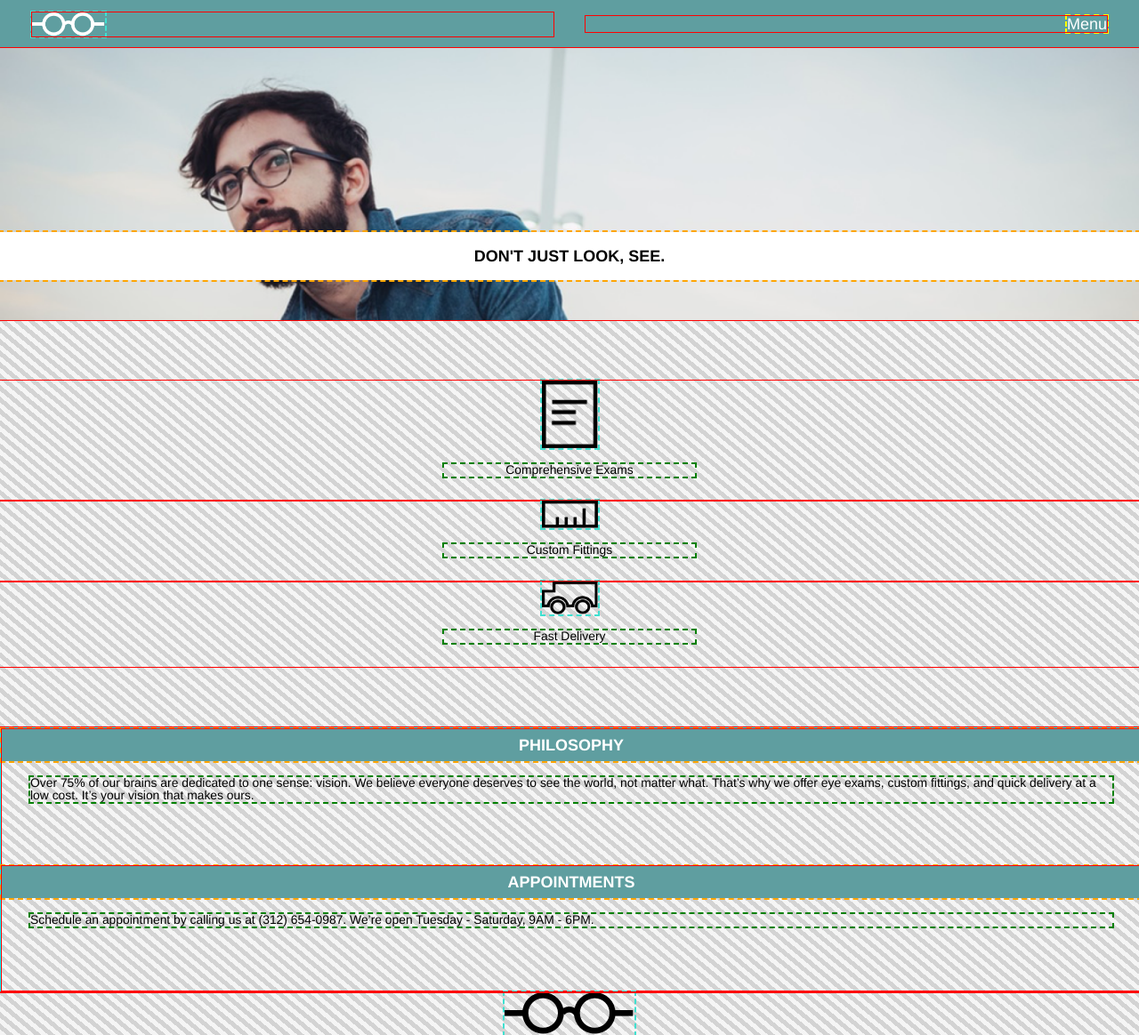
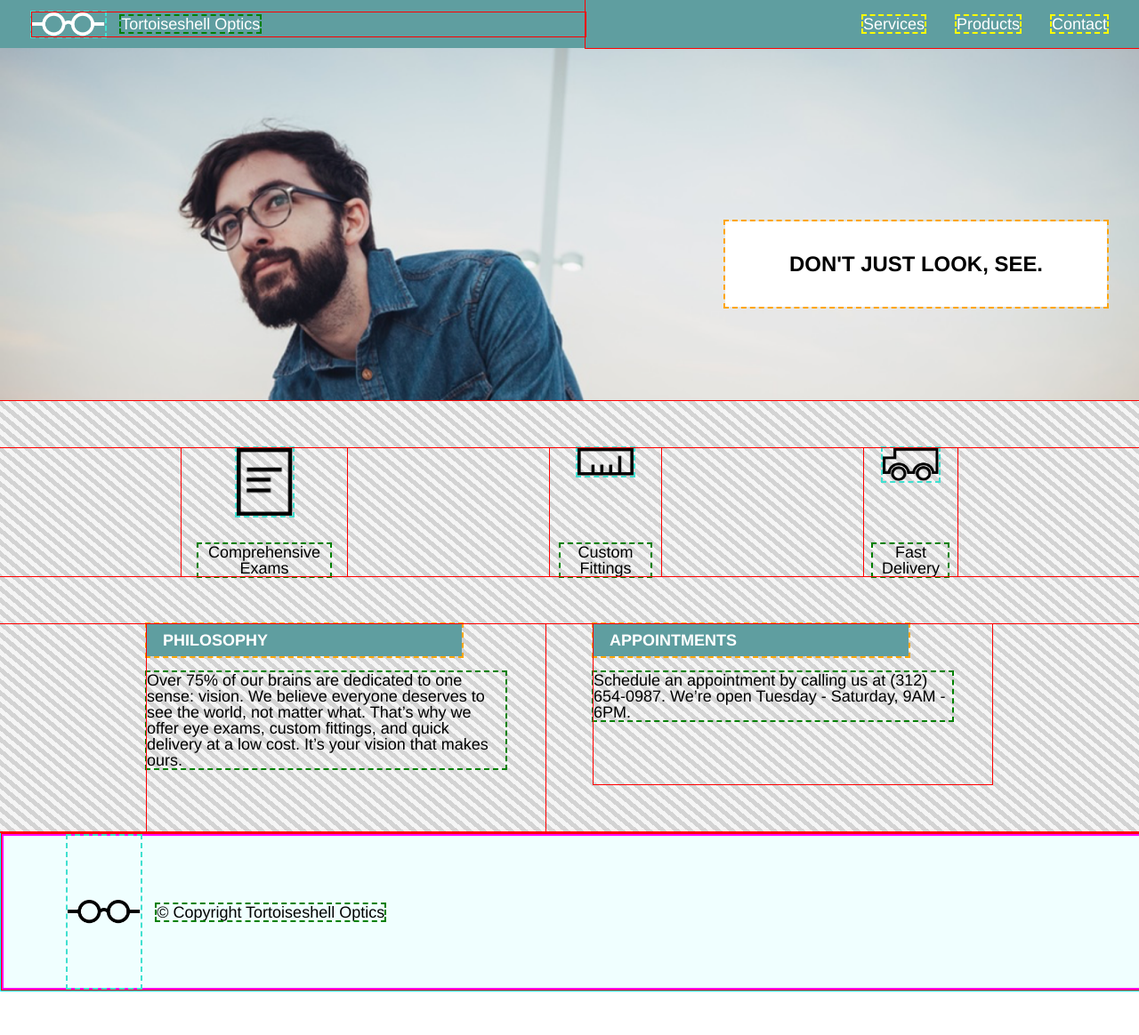
Before and after one commit to Zielous/codecademy_tortoiseshell, a plain HTML site: page index.html in a window 1280 px wide. Shown: the whole page at 89% size. After the commit the page ends 1115 px from the top, so only its background shows below. Drawn offline with Linux system fonts and the light colour scheme.

Commit message:
Added tablet responsive.

```diff
--- a/index.html
+++ b/index.html
@@ -14,32 +14,41 @@
 
   <!-- header section -->
 
-  <header class="header  container__flex  color__primary--bg">
+  <header class="header--float  container__flex  color__primary--bg">
     <div class="header__logo  container__flex">
       <img class="logo__img"
       title="Tortoiseshell Optics" alt="logo"
       src="./resources/images/logo-white.png"
       />
-        <!-- <span class="logo__text">
+      <span class="logo__text visible__tablet-desktop">
         Tortoiseshell Optics
-      </span> -->
+      </span>
     </div>
 
     <nav class="header__menu  container__flex">
-      <ul>
-        <li>
+      <ul class="menu__ul  container__flex">
+        <li class="menu__li  visible__mobile">
           Menu
+        </li>
+        <li class="menu__li  visible__tablet-desktop">
+          Services
+        </li>
+        <li class="menu__li  visible__tablet-desktop">
+          Products
+        </li>
+        <li class="menu__li  visible__tablet-desktop">
+          Contact
         </li>
       </ul>
     </nav>
   </header>
 
 
+  <main class="below-header">
+    <!-- banner hero section -->
 
-  <!-- hero banner section -->
-
-  <section class="hero-banner  container__flex">
-    <h1 class="hero-banner__title  caps__upper">
+    <section class="banner__hero  container__flex">
+      <h1 class="hero__title  caps__upper">
         Don't just look, see.
       </h1>
     </section>
@@ -48,7 +57,7 @@
 
     <!-- features section -->
 
-  <section class="features-section  container__flex">
+    <section class="section__features  container__flex">
 
       <div class="feature  container__flex">
         <img class="feature__img"
@@ -86,13 +95,13 @@
 
     <!-- highlights section -->
 
-  <section class="vb1 highlights  container__flex">
+    <section class="highlights  container__flex">
 
       <div class="highlight  container__flex">
         <h2 class="highlight__title  color__primary--bg  caps__upper">
           Philosophy
         </h2>
-      <p class="highlight__text  container--maxwidth">
+        <p class="highlight__text  container--limit-screen-width">
           Over 75% of our brains are dedicated to one sense: vision. We believe everyone deserves to see the world, not matter what. That’s why we offer eye exams, custom fittings, and quick delivery at a low cost. It’s your vision that makes ours.
         </p>
       </div>
@@ -101,7 +110,7 @@
         <h2 class="highlight__title  color__primary--bg  caps__upper">
           Appointments
         </h2>
-      <p class="highlight__text  container--maxwidth">
+        <p class="highlight__text  container--limit-screen-width">
           Schedule an appointment by calling us at (312) 654-0987. We’re open Tuesday - Saturday, 9AM - 6PM.
         </p>
       </div>
@@ -112,13 +121,18 @@
 
     <!-- footer section -->
 
-  <footer>
-    <div class="copyright  container__flex">
-      <img class="copyright__img"
+    <footer class="vb1 container--full-screen-width container__flex">
+      <div class="vb2 copyright copyright--bg container__flex">
+        <img class="copyright__logo"
           title="Tortoiseshell Optics" alt="logo"
           src="./resources/images/logo-black.png">
+        <span class="copyright__text  visible__tablet-desktop">
+          &copy; Copyright Tortoiseshell Optics
+        </span>
       </div>
     </footer>
+
+  </main>
 </body>
 
 
--- a/resources/css/shortcuts.css
+++ b/resources/css/shortcuts.css
@@ -56,7 +56,11 @@
     width: 100%;
   }
 
-  .container--maxwidth {
+  .container--full-screen-width {
+    width: 100%;
+  }
+
+  .container--limit-screen-width {
     /*
     *
     * In HTML, apply this on parent containers which need to
@@ -154,8 +158,7 @@
   }
 
   @media only screen
-    and (min-width: 470px)
-    and (max-width: 1024px) {
+    and (min-width: 470px) {
     /* Selectors for tablet screens only */
 
     /**
--- a/resources/css/style.css
+++ b/resources/css/style.css
@@ -23,9 +23,11 @@
     line-height: 1.4;
   }
 
-  .container--maxwidth {
+  .container--limit-screen-width {
     width: 95%;
   }
+
+
 
 
 
@@ -53,6 +55,18 @@
 #HEADER-SECTION
 \*----------*/
 
+  .header--float {
+    position: fixed; /* float menu bar */
+    z-index: 10;
+  }
+
+    .below-header {
+      position: relative; /* everything else behind menu bar */
+      padding-top: 3rem;
+    }
+
+
+
   .header__logo {
     justify-content: flex-start;
     margin-left: 2rem;
@@ -66,18 +80,28 @@
 
   .header__menu {
     justify-content: flex-end;
-    margin: 1rem 2rem;
+  }
+
+    .menu__ul {
+      justify-content: flex-end;
+      margin-right: 1rem;
+    }
+
+    .menu__li {
+      margin: 1rem 1rem;
     }
 
 
 
 
 
+
+
 /*----------*\
-#HERO-BANNER-SECTION
+#BANNER-HERO-SECTION
 \*----------*/
 
-  .hero-banner {
+  .banner__hero {
     background-image: url("../images/glasses-bg.png");
     background-repeat: no-repeat;
     background-size: cover;
@@ -85,7 +109,7 @@
     height: 17rem;
   }
 
-    .hero-banner__title {
+    .hero__title {
       margin-top: 9rem;
       padding: 1rem 0;
       background-color: white;
@@ -98,10 +122,10 @@
 
 
 /*----------*\
-#HERO-BANNER-SECTION
+#FEATURES-SECTION
 \*----------*/
 
-  .features-section {
+  .section__features {
     margin: 3.77rem 0;
     flex-wrap: wrap;
   }
@@ -142,3 +166,130 @@
       margin: 1rem 0 4rem 0;
       font-size: 0.77rem;
     }
+
+
+
+
+
+/*----------*\
+#FOOTER-SECTION
+\*----------*/
+
+  .copyright--bg {
+    background-color: azure;
+  }
+
+    .copyright__logo {
+      height: 1.5rem;
+      padding: 4rem 0;
+    }
+
+
+
+
+
+
+/*----------*\
+#RESPONSIVE-DESIGNS
+\*----------*/
+
+  @media only screen
+    and (min-width: 470px) {
+    /* Selectors for tablet screens and bigger */
+
+    .container--limit-screen-width {
+      width: 90%;
+    }
+
+    .logo__text {
+      margin-left: 1rem;
+    }
+
+    .banner__hero {
+      height: 22rem;
+      justify-content: flex-end;
+      background-position: center;
+    }
+
+      .hero__title {
+        margin-top: 5rem;
+        margin-right: 2rem;
+        padding: 2rem 4rem;
+        font-size: 1.33rem;
+        width: auto;
+      }
+
+
+
+    .section__features {
+      justify-content: center;
+      flex-direction: row;
+      justify-content: space-around;
+      margin: 3rem 0;
+    }
+
+        .section__features .feature:first-child {
+          margin-left: 5rem;
+        }
+
+        .section__features .feature:last-child {
+          margin-right: 5rem;
+        }
+
+      .feature {
+        height: 8rem;
+        width: auto;
+        flex-direction: column;
+        justify-content: space-between;
+      }
+
+        .feature__img {
+          margin-bottom: 0;
+        }
+
+        .feature__text {
+          margin-bottom: 0;
+          width: 80%;
+        }
+
+        .feature__text,
+        .highlight__text {
+          font-size: 1rem;
+        }
+
+
+
+    .highlights {
+      flex-direction: row;
+      align-items: flex-start;
+    }
+
+      .highlight {
+        width: 35%;
+        text-align: left;
+        justify-content: flex-start;
+        align-items: flex-start;
+      }
+
+        .highlight:first-child {
+          margin-right: 3rem;
+        }
+
+        .highlight__title {
+          width: 75%;
+          text-align: left;
+          padding-left: 1rem;
+        }
+
+
+
+    .copyright {
+      justify-content: flex-start;
+    }
+
+      .copyright__logo {
+        margin-right: 1rem;
+        margin-left: 4rem;
+      }
+
+  }
```
Lines whose indentation alone changed are shown as unchanged.
